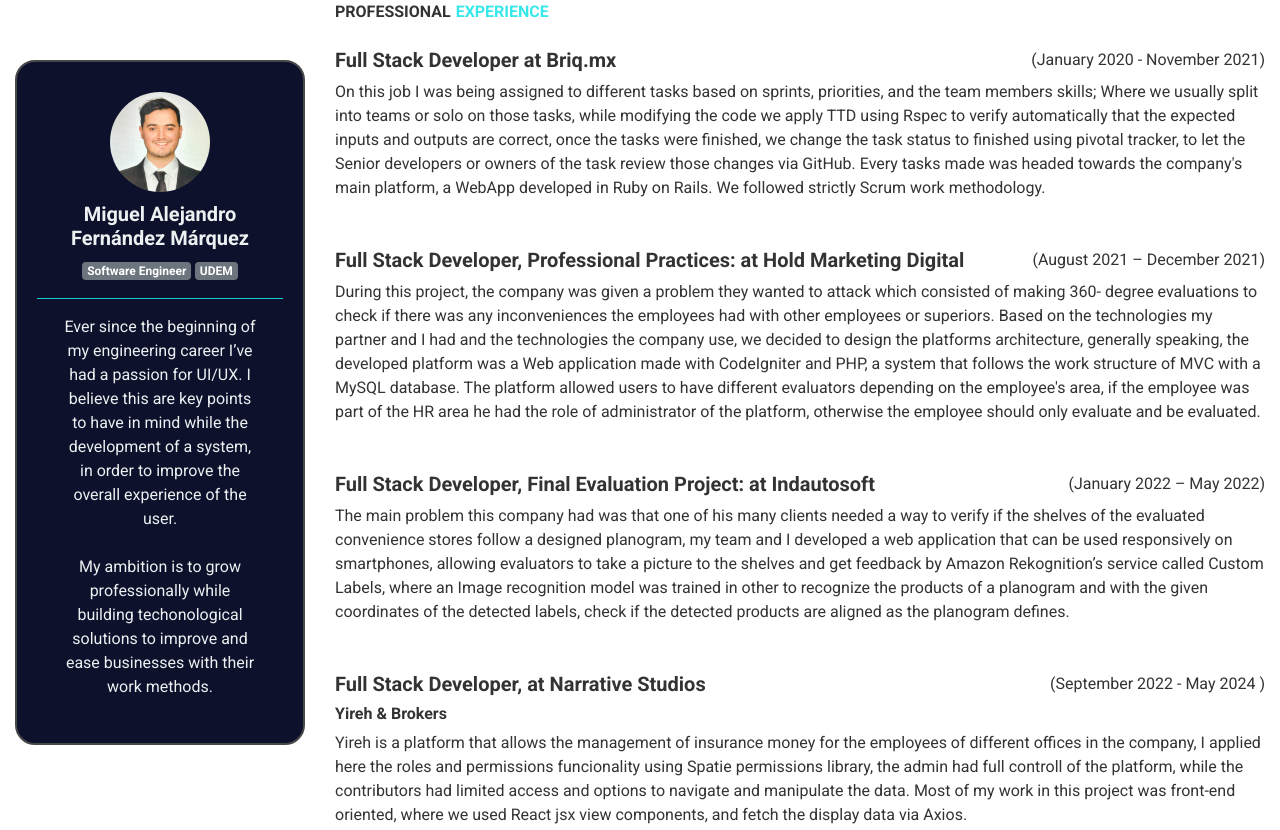
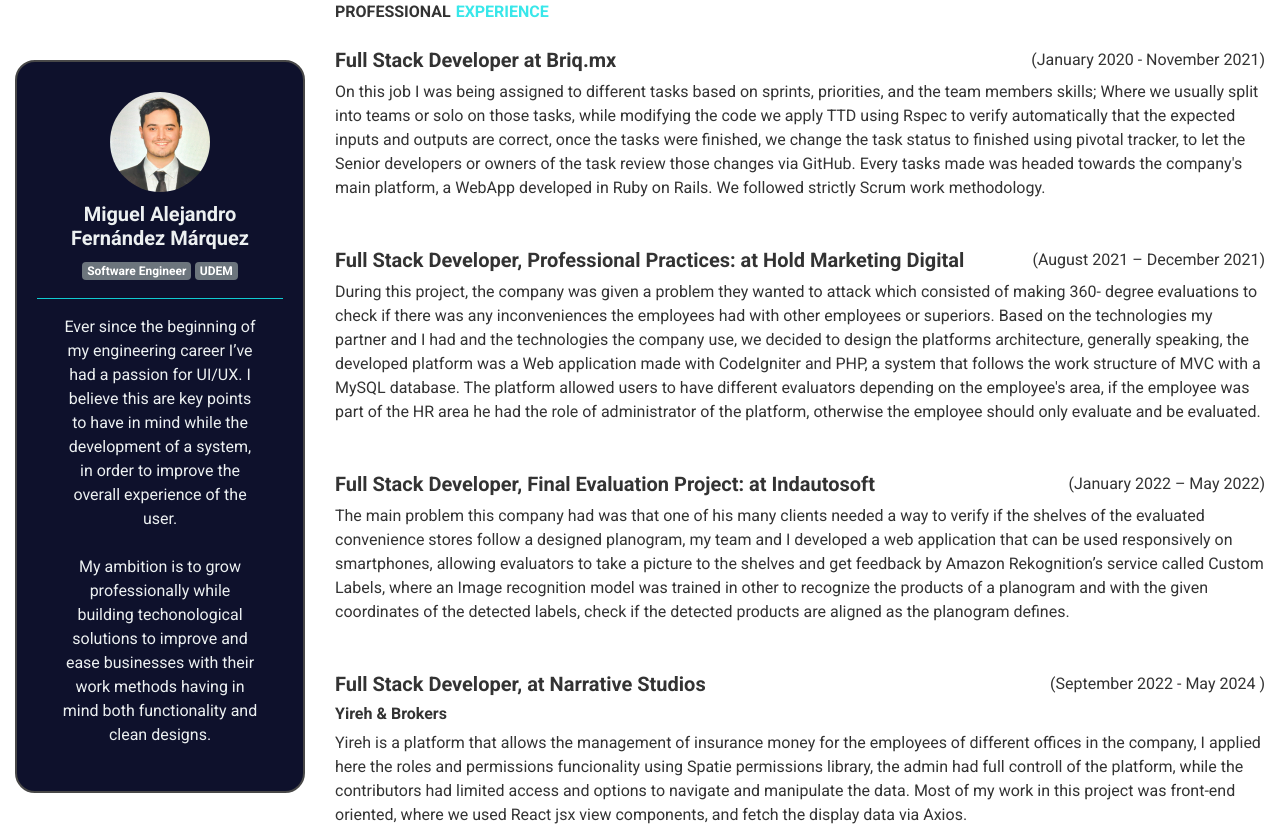
Before and after one commit to miguelfdz/miguelfdz.github.io, a plain HTML site: page index.html in a window 1280 px wide. Shown: the top 830 px of the page. Drawn offline with nearby package versions, Linux system fonts and the light colour scheme.

Commit message:
modified about me section

```diff
--- a/index.html
+++ b/index.html
@@ -36,7 +36,7 @@
                       <p class="text-center">
                         My ambition is to grow
                         professionally while building techonological solutions
-                        to improve and ease businesses with their work methods.
+                        to improve and ease businesses with their work methods having in mind both functionality and clean designs.
                       </p>
                     </div>
                 </div>
```
